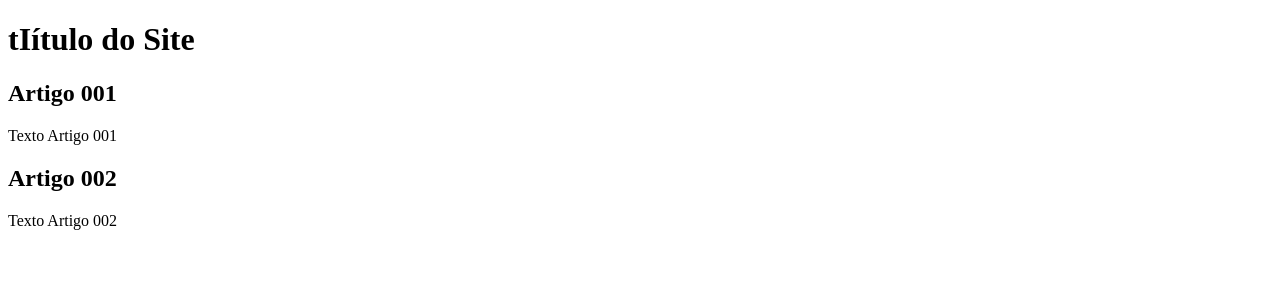
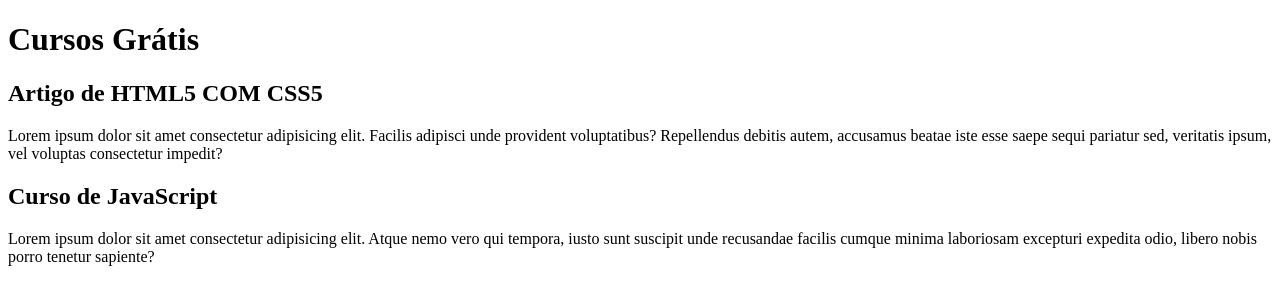
Before and after one commit to jacksonroque/projeto-site, a plain HTML site: page index.html in a window 1280 px wide. Drawn offline with Linux system fonts and the light colour scheme.

Commit message:
comecei a escrever o conteúdo

```diff
--- a/index.html
+++ b/index.html
@@ -3,20 +3,20 @@
 <head>
     <meta charset="UTF-8">
     <meta name="viewport" content="width=device-width, initial-scale=1.0">
-    <title>Document</title>
+    <title>Título do Site</title>
 </head>
 <body>
 <main>
     <header>
-        <h1>tIítulo do Site</h1>
+        <h1>Cursos Grátis</h1>
     </header>
     <article>
-        <h2>Artigo 001</h2>
-        <p>Texto Artigo 001</p>
+        <h2>Artigo de HTML5 COM CSS5</h2>
+        <p>Lorem ipsum dolor sit amet consectetur adipisicing elit. Facilis adipisci unde provident voluptatibus? Repellendus debitis autem, accusamus beatae iste esse saepe sequi pariatur sed, veritatis ipsum, vel voluptas consectetur impedit?</p>
     </article>
     <article>
-        <h2>Artigo 002</h2>
-        <p>Texto Artigo 002</p>
+        <h2>Curso de JavaScript</h2>
+        <p>Lorem ipsum dolor sit amet consectetur adipisicing elit. Atque nemo vero qui tempora, iusto sunt suscipit unde recusandae facilis cumque minima laboriosam excepturi expedita odio, libero nobis porro tenetur sapiente?</p>
     </article>
 
 </main>
```
